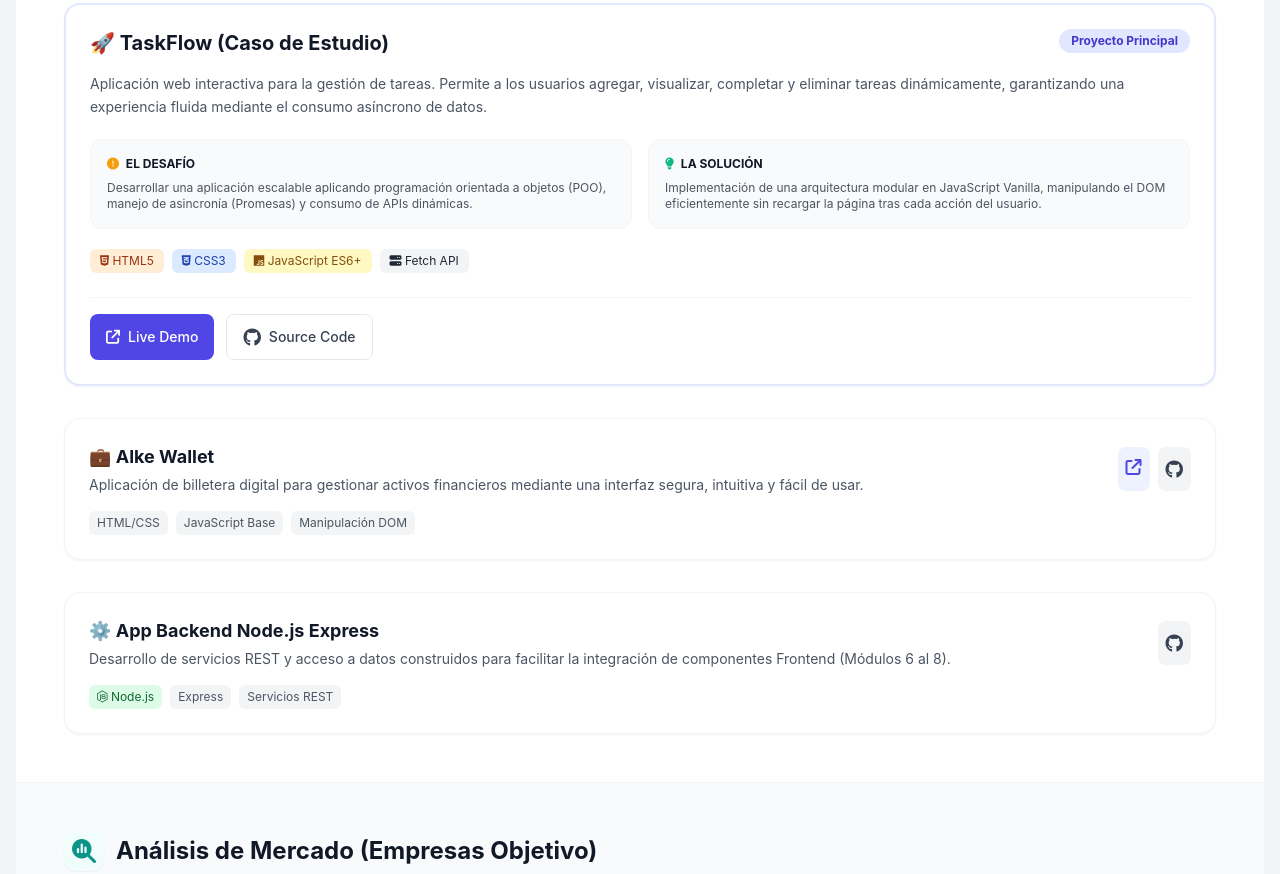
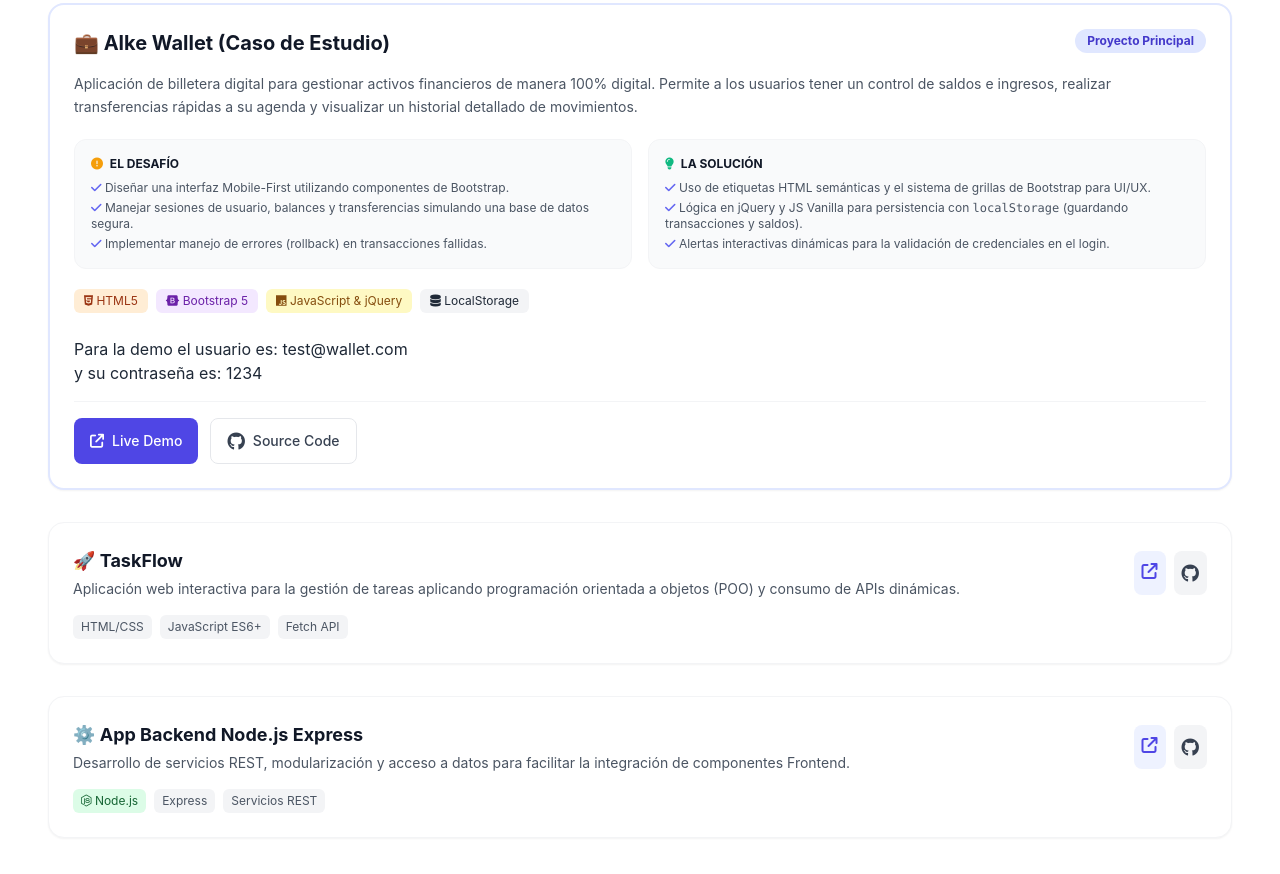
Before and after one commit to MarielVga/portafolio_digital, a website with bundled scripts: page index.html in a window 1280 px wide. Shown: the part 865-1739 px from the top of the page. Built offline with nearby package versions, Linux system fonts and the light colour scheme.

Commit message:
feat: Cambio del proyecto principal de taskflow a alke wallet

```diff
--- a/index.html
+++ b/index.html
@@ -9,20 +9,20 @@
     <title>Mariela Vega | Full Stack Developer - Portafolio</title>
     <meta name="description" content="Portafolio profesional de Mariela Vega, desarrolladora Full Stack / Junior Tech. Casos de estudio en JavaScript, Node.js y React.">
 
-    <!-- Open Graph (Redes Sociales) -->
+    <!-- Open Graph -->
     <meta property="og:title" content="Mariela Vega - Portafolio Digital">
     <meta property="og:description" content="Explora mis proyectos y habilidades en desarrollo web frontend y backend.">
     <meta property="og:type" content="website">
     <meta property="og:url" content="https://marielvga.github.io/portafolio-mariela/">
 
-    <!-- Tailwind CSS y FontAwesome -->
+    <!-- Dependencias externas -->
     <script src="https://cdn.tailwindcss.com"></script>
     <link rel="stylesheet" href="https://cdnjs.cloudflare.com/ajax/libs/font-awesome/6.4.0/css/all.min.css">
 
     <!-- Estilos locales -->
-    <link rel="stylesheet" href="./assets/css/styles.css">
+    <link rel="stylesheet" href="./assets/css/style.css">
 
-    <!-- Configuración inicial de Tailwind -->
+    <!-- Configuración Tailwind -->
     <script>
         tailwind.config = {
             darkMode: 'class',
@@ -36,7 +36,7 @@
         }
     </script>
 
-    <!-- Datos Estructurados (JSON-LD) -->
+    <!-- Datos Estructurados JSON-LD -->
     <script type="application/ld+json">
     {
       "@context": "https://schema.org",
@@ -54,13 +54,13 @@
 
 <body class="bg-gray-100 dark:bg-gray-950 text-gray-800 dark:text-gray-200 font-sans min-h-screen pt-24 pb-12 transition-colors duration-400">
 
-    <!-- Accesibilidad: Saltar al contenido principal -->
+    <!-- Skip-link para accesibilidad por teclado -->
     <a href="#main-content" class="skip-link sr-only focus:not-sr-only focus:absolute focus:top-4 focus:left-4 bg-indigo-600 text-white px-4 py-2 rounded-md z-50">
         Saltar al contenido principal
     </a>
 
-    <!-- Controles flotantes: Tema oscuro e Impresión -->
-    <div id="controls" class="no-print fixed top-4 left-1/2 transform -translate-x-1/2 bg-white/80 dark:bg-gray-900/80 backdrop-blur-md border border-gray-200 dark:border-gray-700 px-6 py-3 rounded-full z-50 flex items-center gap-4 shadow-lg">
+    <!-- Controles flotantes: Tema oscuro e impresión -->
+    <div id="controls" class="fixed top-4 left-1/2 transform -translate-x-1/2 bg-white/80 dark:bg-gray-900/80 backdrop-blur-md border border-gray-200 dark:border-gray-700 px-6 py-3 rounded-full z-50 flex items-center gap-4 shadow-lg">
         <button id="themeToggle" class="p-2.5 rounded-full bg-gray-100 dark:bg-gray-800 text-gray-700 dark:text-yellow-400 hover:bg-gray-200 dark:hover:bg-gray-700 transition" aria-label="Alternar modo oscuro">
             <i class="fa-solid fa-moon dark:hidden"></i>
             <i class="fa-solid fa-sun hidden dark:inline"></i>
@@ -73,16 +73,20 @@
 
     <main id="main-content" class="container mx-auto px-4">
 
-        <!-- Portada (Hero Section) -->
-        <header class="relative p-10 md:p-12 overflow-hidden hero-gradient border-b border-gray-100 dark:border-slate-800/50">
+        <!-- Hero Section -->
+        <header class="relative bg-gradient-to-r from-indigo-50 via-purple-50 to-pink-50 dark:from-indigo-950 dark:via-purple-900/50 dark:to-fuchsia-950 p-10 md:p-12 border-b border-gray-100 dark:border-slate-800/50 overflow-hidden">
+
+            <!-- Decoración de fondo -->
             <div class="absolute top-0 right-0 -mr-20 -mt-20 w-64 h-64 rounded-full bg-purple-200/50 dark:bg-purple-600/20 blur-3xl"></div>
 
             <div class="flex flex-col md:flex-row items-center md:items-start gap-8 relative z-10">
+                <!-- Avatar -->
                 <div class="relative group shrink-0">
                     <div class="absolute inset-0 bg-indigo-500 rounded-2xl rotate-6 opacity-50 dark:opacity-30"></div>
                     <img src="https://media.licdn.com/dms/image/v2/C5603AQEsfiaxxJDxvg/profile-displayphoto-shrink_400_400/profile-displayphoto-shrink_400_400/0/1516840621088?e=1791417600&v=beta&t=1yGWozjoJ4HTxZ23X_B5Ad6iTmYTVSRCydur7s3kTmc" alt="Fotografía de Mariela Vega" class="relative w-32 h-32 rounded-2xl shadow-lg object-cover">
                 </div>
 
+                <!-- Presentación -->
                 <div class="text-center md:text-left flex-1 w-full">
                     <h1 class="text-4xl md:text-5xl font-bold text-gray-900 dark:text-white mb-2 tracking-tight">Mariela Vega</h1>
                     <p class="text-lg text-indigo-600 dark:text-indigo-400 font-medium mb-4 bg-indigo-50 dark:bg-indigo-900/30 inline-block px-3 py-1 rounded-lg">
@@ -93,8 +97,9 @@
                         interfaces web interactivas y modulares utilizando HTML, CSS, JavaScript y consumo de APIs REST.
                     </p>
 
+                    <!-- CTA -->
                     <nav class="flex flex-wrap justify-center md:justify-start gap-3" aria-label="Enlaces profesionales">
-                        <a href="#proyectos" class="px-5 py-2.5 bg-indigo-600 text-white rounded-xl text-sm font-medium btn-primary-hover shadow-sm">
+                        <a href="#proyectos" class="px-5 py-2.5 bg-indigo-600 text-white rounded-xl text-sm font-medium hover:bg-indigo-700 transition shadow-sm">
                             Ver proyectos
                         </a>
                         <a href="https://github.com/MarielVga" target="_blank" rel="noopener noreferrer" class="px-4 py-2.5 bg-white dark:bg-slate-800 rounded-xl text-sm text-gray-700 dark:text-gray-200 flex items-center gap-2 border border-gray-200 dark:border-slate-700 hover:bg-gray-50 dark:hover:bg-slate-700 transition">
@@ -107,8 +112,9 @@
                 </div>
             </div>
         </header>
+    </main>
 
-        <!-- Aporte de Valor -->
+    <!-- Sección: Aporte de Valor -->
     <section class="p-8 md:p-12 border-b border-gray-100 dark:border-slate-800" aria-labelledby="skills-title">
         <h2 id="skills-title" class="text-2xl font-bold text-gray-900 dark:text-white flex items-center gap-3 mb-6">
             <span class="w-10 h-10 rounded-xl bg-pink-50 dark:bg-pink-900/50 text-pink-600 flex items-center justify-center">
@@ -120,11 +126,11 @@
         <div class="grid grid-cols-1 md:grid-cols-3 gap-6">
             <div class="bg-gray-50 dark:bg-slate-800/50 p-5 rounded-2xl border border-gray-100 dark:border-slate-700">
                 <h3 class="font-bold text-gray-800 dark:text-gray-200 mb-2">Frontend Dinámico</h3>
-                    <p class="text-sm text-gray-600 dark:text-slate-400">Manipulación avanzada del DOM, asincronía (Promesas/Fetch) y diseño responsivo (Tailwind, CSS3).</p>
+                <p class="text-sm text-gray-600 dark:text-slate-400">Manipulación avanzada del DOM, asincronía (Promesas/Fetch) y diseño responsivo (Tailwind, Bootstrap).</p>
             </div>
             <div class="bg-gray-50 dark:bg-slate-800/50 p-5 rounded-2xl border border-gray-100 dark:border-slate-700">
                 <h3 class="font-bold text-gray-800 dark:text-gray-200 mb-2">Resolución Ágil</h3>
-                    <p class="text-sm text-gray-600 dark:text-slate-400">Capacidad analítica estructurada para enfrentar bloqueos y adaptar rápidamente nuevas tecnologías.</p>
+                <p class="text-sm text-gray-600 dark:text-slate-400">Implementación de manejo de errores, rollback de transacciones y persistencia en LocalStorage.</p>
             </div>
             <div class="bg-gray-50 dark:bg-slate-800/50 p-5 rounded-2xl border border-gray-100 dark:border-slate-700">
                 <h3 class="font-bold text-gray-800 dark:text-gray-200 mb-2">Flujo de Trabajo</h3>
@@ -133,7 +139,7 @@
         </div>
     </section>
 
-        <!-- Proyectos Destacados -->
+    <!-- Sección: Proyectos -->
     <section id="proyectos" class="p-8 md:p-12 bg-white dark:bg-slate-900 border-b border-gray-100 dark:border-slate-800" aria-labelledby="proyectos-title">
         <h2 id="proyectos-title" class="text-2xl font-bold text-gray-900 dark:text-white flex items-center gap-3 mb-8">
             <span class="w-10 h-10 rounded-xl bg-indigo-50 dark:bg-indigo-900/50 text-indigo-600 dark:text-indigo-400 flex items-center justify-center shadow-sm">
@@ -143,83 +149,109 @@
         </h2>
 
         <div class="space-y-8">
-                <!-- Proyecto 1: TaskFlow -->
-                <article class="group bg-white dark:bg-slate-800 rounded-2xl p-6 border-2 border-indigo-100 dark:border-slate-700 shadow-sm card-interactive relative overflow-hidden">
+
+            <!-- Proyecto 1: Alke Wallet (AHORA ES EL CASO DE ESTUDIO PRINCIPAL) -->
+            <article class="group bg-white dark:bg-slate-800 rounded-2xl p-6 border-2 border-indigo-100 dark:border-slate-700 shadow-sm hover:shadow-xl transition-all duration-300 relative overflow-hidden">
                 <div class="flex justify-between items-start mb-4">
                     <h3 class="text-xl font-bold text-gray-900 dark:text-white group-hover:text-indigo-600 dark:group-hover:text-indigo-400 transition-colors">
-                            🚀 TaskFlow (Caso de Estudio)
+                        💼 Alke Wallet (Caso de Estudio)
                     </h3>
                     <span class="text-xs font-bold text-indigo-700 dark:text-indigo-300 bg-indigo-100 dark:bg-indigo-900/50 px-3 py-1 rounded-full">Proyecto Principal</span>
                 </div>
 
                 <p class="text-sm text-gray-600 dark:text-slate-300 mb-5 leading-relaxed">
-                        Aplicación web interactiva para la gestión de tareas. Permite a los usuarios agregar, visualizar, completar y eliminar tareas dinámicamente, garantizando una experiencia fluida mediante el consumo asíncrono de datos.
+                    Aplicación de billetera digital para gestionar activos financieros de manera 100% digital. Permite a los usuarios tener un control de saldos e ingresos, realizar transferencias rápidas a su agenda y visualizar un historial detallado de movimientos.
                 </p>
 
+                <!-- Desafío y Solución técnica centrada en Alke Wallet -->
                 <div class="grid grid-cols-1 md:grid-cols-2 gap-4 mb-5">
                     <div class="bg-gray-50 dark:bg-slate-900/50 p-4 rounded-xl border border-gray-100 dark:border-slate-800">
                         <h4 class="text-xs font-bold text-gray-900 dark:text-white uppercase mb-2">
                             <i class="fa-solid fa-circle-exclamation text-amber-500 mr-1"></i> El Desafío
                         </h4>
-                            <p class="text-xs text-gray-600 dark:text-slate-400">Desarrollar una aplicación escalable aplicando programación orientada a objetos (POO), manejo de asincronía (Promesas) y consumo de APIs dinámicas.</p>
+                        <ul class="text-xs text-gray-600 dark:text-slate-400 space-y-1">
+                            <li><i class="fa-solid fa-check text-indigo-500"></i> Diseñar una interfaz Mobile-First utilizando componentes de Bootstrap.</li>
+                            <li><i class="fa-solid fa-check text-indigo-500"></i> Manejar sesiones de usuario, balances y transferencias simulando una base de datos segura.</li>
+                            <li><i class="fa-solid fa-check text-indigo-500"></i> Implementar manejo de errores (rollback) en transacciones fallidas.</li>
+                        </ul>
                     </div>
                     <div class="bg-gray-50 dark:bg-slate-900/50 p-4 rounded-xl border border-gray-100 dark:border-slate-800">
                         <h4 class="text-xs font-bold text-gray-900 dark:text-white uppercase mb-2">
                             <i class="fa-solid fa-lightbulb text-emerald-500 mr-1"></i> La Solución
                         </h4>
-                            <p class="text-xs text-gray-600 dark:text-slate-400">Implementación de una arquitectura modular en JavaScript Vanilla, manipulando el DOM eficientemente sin recargar la página tras cada acción del usuario.</p>
+                        <ul class="text-xs text-gray-600 dark:text-slate-400 space-y-1">
+                            <li><i class="fa-solid fa-check text-indigo-500"></i> Uso de etiquetas HTML semánticas y el sistema de grillas de Bootstrap para UI/UX.</li>
+                            <li><i class="fa-solid fa-check text-indigo-500"></i> Lógica en jQuery y JS Vanilla para persistencia con <code>localStorage</code> (guardando transacciones y saldos).</li>
+                            <li><i class="fa-solid fa-check text-indigo-500"></i> Alertas interactivas dinámicas para la validación de credenciales en el login.</li>
+                        </ul>
                     </div>
                 </div>
 
+                <!-- Stack Tecnológico -->
                 <div class="flex flex-wrap gap-2 mb-6">
                     <span class="text-xs px-2.5 py-1 bg-orange-100 text-orange-800 dark:bg-orange-900/30 dark:text-orange-300 rounded-md"><i class="fa-brands fa-html5"></i> HTML5</span>
-                        <span class="text-xs px-2.5 py-1 bg-blue-100 text-blue-800 dark:bg-blue-900/30 dark:text-blue-300 rounded-md"><i class="fa-brands fa-css3-alt"></i> CSS3</span>
-                        <span class="text-xs px-2.5 py-1 bg-yellow-100 text-yellow-800 dark:bg-yellow-900/30 dark:text-yellow-300 rounded-md"><i class="fa-brands fa-js"></i> JavaScript ES6+</span>
-                        <span class="text-xs px-2.5 py-1 bg-gray-100 text-gray-800 dark:bg-slate-700 dark:text-gray-300 rounded-md"><i class="fa-solid fa-server"></i> Fetch API</span>
+                    <span class="text-xs px-2.5 py-1 bg-purple-100 text-purple-800 dark:bg-purple-900/30 dark:text-purple-300 rounded-md"><i class="fa-brands fa-bootstrap"></i> Bootstrap 5</span>
+                    <span class="text-xs px-2.5 py-1 bg-yellow-100 text-yellow-800 dark:bg-yellow-900/30 dark:text-yellow-300 rounded-md"><i class="fa-brands fa-js"></i> JavaScript & jQuery</span>
+                    <span class="text-xs px-2.5 py-1 bg-gray-100 text-gray-800 dark:bg-slate-700 dark:text-gray-300 rounded-md"><i class="fa-solid fa-database"></i> LocalStorage</span>
                 </div>
 
+                <p>Para la demo el usuario es: test@wallet.com</p>
+                <p>y su contraseña es: 1234</p>
+
+                <!-- Enlaces de Evidencia -->
                 <div class="flex flex-wrap gap-3 mt-4 pt-4 border-t border-gray-100 dark:border-slate-700">
-                        <a href="#" target="_blank" rel="noopener noreferrer" class="px-4 py-2 bg-indigo-600 text-white rounded-lg text-sm font-medium btn-primary-hover flex items-center gap-2">
+                    <a href="https://marielvga.github.io/Alke-Wallet/" target="_blank" rel="noopener noreferrer"
+                        class="px-4 py-2 bg-indigo-600 text-white rounded-lg text-sm font-medium hover:bg-indigo-700 transition flex items-center gap-2">
                         <i class="fa-solid fa-arrow-up-right-from-square"></i> Live Demo
                     </a>
-                        <a href="https://github.com/MarielVga/TaskFlow" target="_blank" rel="noopener noreferrer" class="px-4 py-2 bg-white dark:bg-slate-800 text-gray-700 dark:text-gray-200 border border-gray-200 dark:border-slate-600 rounded-lg text-sm font-medium hover:bg-gray-50 dark:hover:bg-slate-700 transition flex items-center gap-2">
+                    <a href="https://github.com/MarielVga/Alke-Wallet" target="_blank" rel="noopener noreferrer"
+                        class="px-4 py-2 bg-white dark:bg-slate-800 text-gray-700 dark:text-gray-200 border border-gray-200 dark:border-slate-600 rounded-lg text-sm font-medium hover:bg-gray-50 dark:hover:bg-slate-700 transition flex items-center gap-2">
                         <i class="fa-brands fa-github text-lg"></i> Source Code
                     </a>
                 </div>
             </article>
 
-                <!-- Proyecto 2: Alke Wallet -->
-                <article class="bg-white dark:bg-slate-800 rounded-2xl p-6 border border-gray-100 dark:border-slate-700 shadow-sm card-interactive">
+            <!-- Proyecto 2: TaskFlow (Ahora proyecto secundario) -->
+            <article class="bg-white dark:bg-slate-800 rounded-2xl p-6 border border-gray-100 dark:border-slate-700 shadow-sm hover:shadow-md transition-all duration-300">
                 <div class="flex flex-col md:flex-row md:items-center justify-between gap-4 mb-4">
                     <div>
-                            <h3 class="text-lg font-bold text-gray-900 dark:text-white mb-1">💼 Alke Wallet</h3>
-                            <p class="text-sm text-gray-600 dark:text-slate-400">Aplicación de billetera digital para gestionar activos financieros mediante una interfaz segura, intuitiva y fácil de usar.</p>
+                        <h3 class="text-lg font-bold text-gray-900 dark:text-white mb-1">🚀 TaskFlow</h3>
+                        <p class="text-sm text-gray-600 dark:text-slate-400">Aplicación web interactiva para la gestión de tareas aplicando programación orientada a objetos (POO) y consumo de APIs dinámicas.</p>
                     </div>
                     <div class="flex gap-2 shrink-0">
-                            <a href="#" target="_blank" rel="noopener noreferrer" class="p-2 text-indigo-600 dark:text-indigo-400 bg-indigo-50 dark:bg-indigo-900/30 hover:bg-indigo-100 dark:hover:bg-indigo-900/50 rounded-lg transition" aria-label="Ver demostración en vivo">
+                        <a href="https://marielvga.github.io/TaskFlow/" target="_blank" rel="noopener noreferrer"
+                            class="p-2 text-indigo-600 dark:text-indigo-400 bg-indigo-50 dark:bg-indigo-900/30 hover:bg-indigo-100 dark:hover:bg-indigo-900/50 rounded-lg transition"
+                            aria-label="Ver demostración en vivo">
                             <i class="fa-solid fa-arrow-up-right-from-square"></i>
                         </a>
-                            <a href="https://github.com/MarielVga/Alke-Wallet" target="_blank" rel="noopener noreferrer" class="p-2 text-gray-700 dark:text-gray-300 bg-gray-100 dark:bg-slate-700 hover:bg-gray-200 dark:hover:bg-slate-600 rounded-lg transition" aria-label="Ver código fuente en GitHub">
+                        <a href="https://github.com/MarielVga/TaskFlow" target="_blank" rel="noopener noreferrer"
+                            class="p-2 text-gray-700 dark:text-gray-300 bg-gray-100 dark:bg-slate-700 hover:bg-gray-200 dark:hover:bg-slate-600 rounded-lg transition"
+                            aria-label="Ver código fuente en GitHub">
                             <i class="fa-brands fa-github text-lg"></i>
                         </a>
                     </div>
                 </div>
                 <div class="flex flex-wrap gap-2">
                     <span class="text-xs px-2 py-1 bg-gray-100 text-gray-600 dark:bg-slate-700 dark:text-gray-300 rounded-md">HTML/CSS</span>
-                        <span class="text-xs px-2 py-1 bg-gray-100 text-gray-600 dark:bg-slate-700 dark:text-gray-300 rounded-md">JavaScript Base</span>
-                        <span class="text-xs px-2 py-1 bg-gray-100 text-gray-600 dark:bg-slate-700 dark:text-gray-300 rounded-md">Manipulación DOM</span>
+                    <span class="text-xs px-2 py-1 bg-gray-100 text-gray-600 dark:bg-slate-700 dark:text-gray-300 rounded-md">JavaScript ES6+</span>
+                    <span class="text-xs px-2 py-1 bg-gray-100 text-gray-600 dark:bg-slate-700 dark:text-gray-300 rounded-md">Fetch API</span>
                 </div>
             </article>
 
             <!-- Proyecto 3: App Backend Node Express -->
-                <article class="bg-white dark:bg-slate-800 rounded-2xl p-6 border border-gray-100 dark:border-slate-700 shadow-sm card-interactive">
+            <article class="bg-white dark:bg-slate-800 rounded-2xl p-6 border border-gray-100 dark:border-slate-700 shadow-sm hover:shadow-md transition-all duration-300">
                 <div class="flex flex-col md:flex-row md:items-center justify-between gap-4 mb-4">
                     <div>
                         <h3 class="text-lg font-bold text-gray-900 dark:text-white mb-1">⚙️ App Backend Node.js Express</h3>
-                            <p class="text-sm text-gray-600 dark:text-slate-400">Desarrollo de servicios REST y acceso a datos construidos para facilitar la integración de componentes Frontend (Módulos 6 al 8).</p>
+                        <p class="text-sm text-gray-600 dark:text-slate-400">Desarrollo de servicios REST, modularización y acceso a datos para facilitar la integración de componentes Frontend.</p>
                     </div>
                     <div class="flex gap-2 shrink-0">
-                            <a href="https://github.com/MarielVga/Node-Express-Web-App-" target="_blank" rel="noopener noreferrer" class="p-2 text-gray-700 dark:text-gray-300 bg-gray-100 dark:bg-slate-700 hover:bg-gray-200 dark:hover:bg-slate-600 rounded-lg transition" aria-label="Ver código fuente en GitHub">
+                        <a href="https://marielvga.github.io/Node-Express-Web-App-/" target="_blank" rel="noopener noreferrer" class="p-2 text-indigo-600 dark:text-indigo-400 bg-indigo-50 dark:bg-indigo-900/30 hover:bg-indigo-100 dark:hover:bg-indigo-900/50 rounded-lg transition" aria-label="Ver demostración en vivo">
+                            <i class="fa-solid fa-arrow-up-right-from-square"></i>
+                        </a>
+                        <a href="https://github.com/MarielVga/Node-Express-Web-App-" target="_blank" rel="noopener noreferrer"
+                            class="p-2 text-gray-700 dark:text-gray-300 bg-gray-100 dark:bg-slate-700 hover:bg-gray-200 dark:hover:bg-slate-600 rounded-lg transition"
+                            aria-label="Ver código fuente en GitHub">
                             <i class="fa-brands fa-github text-lg"></i>
                         </a>
                     </div>
@@ -335,8 +367,6 @@
         </div>
     </section>
 
-    </main>
-
     <!-- Footer -->
     <footer class="p-8 bg-gray-50 dark:bg-slate-900 border-t border-gray-200 dark:border-slate-800 text-center">
         <h3 class="text-xl font-bold text-gray-900 dark:text-white mb-4">¿Hablamos?</h3>
```
Lines whose indentation alone changed are shown as unchanged.
